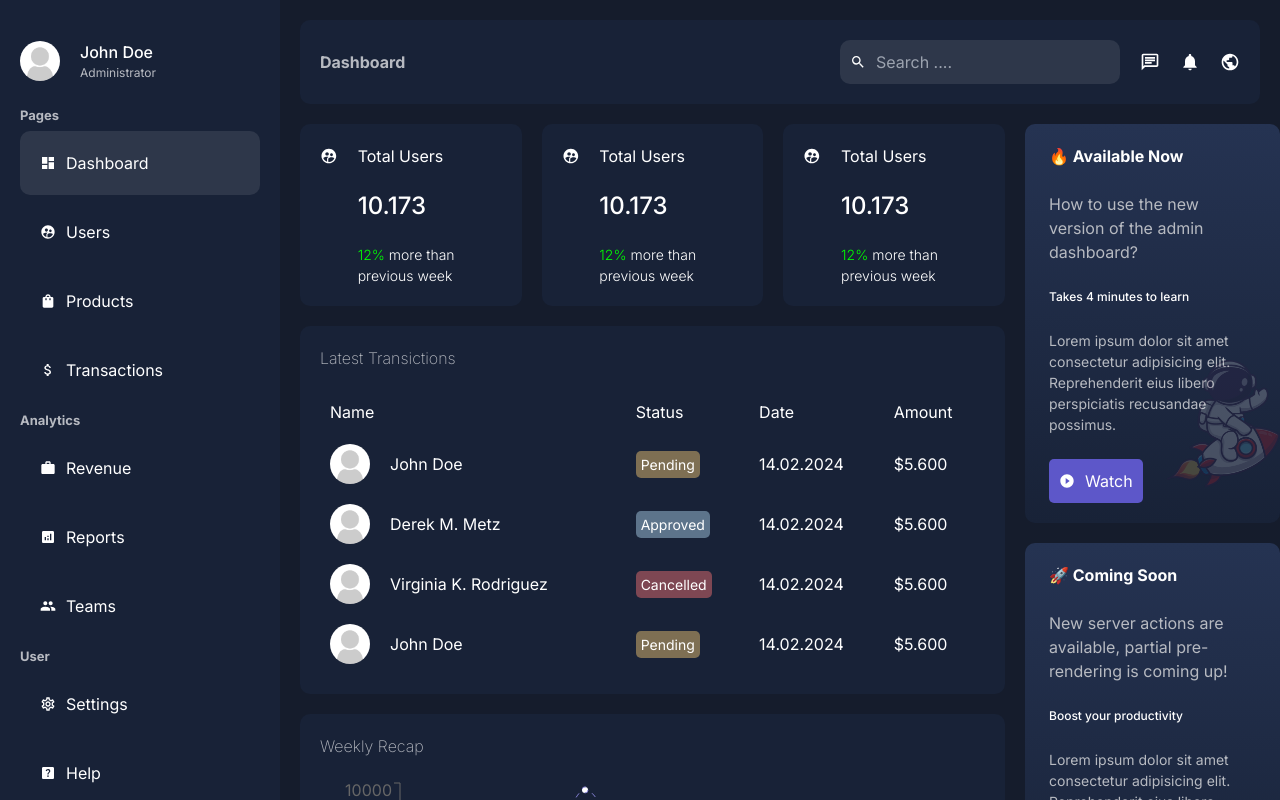
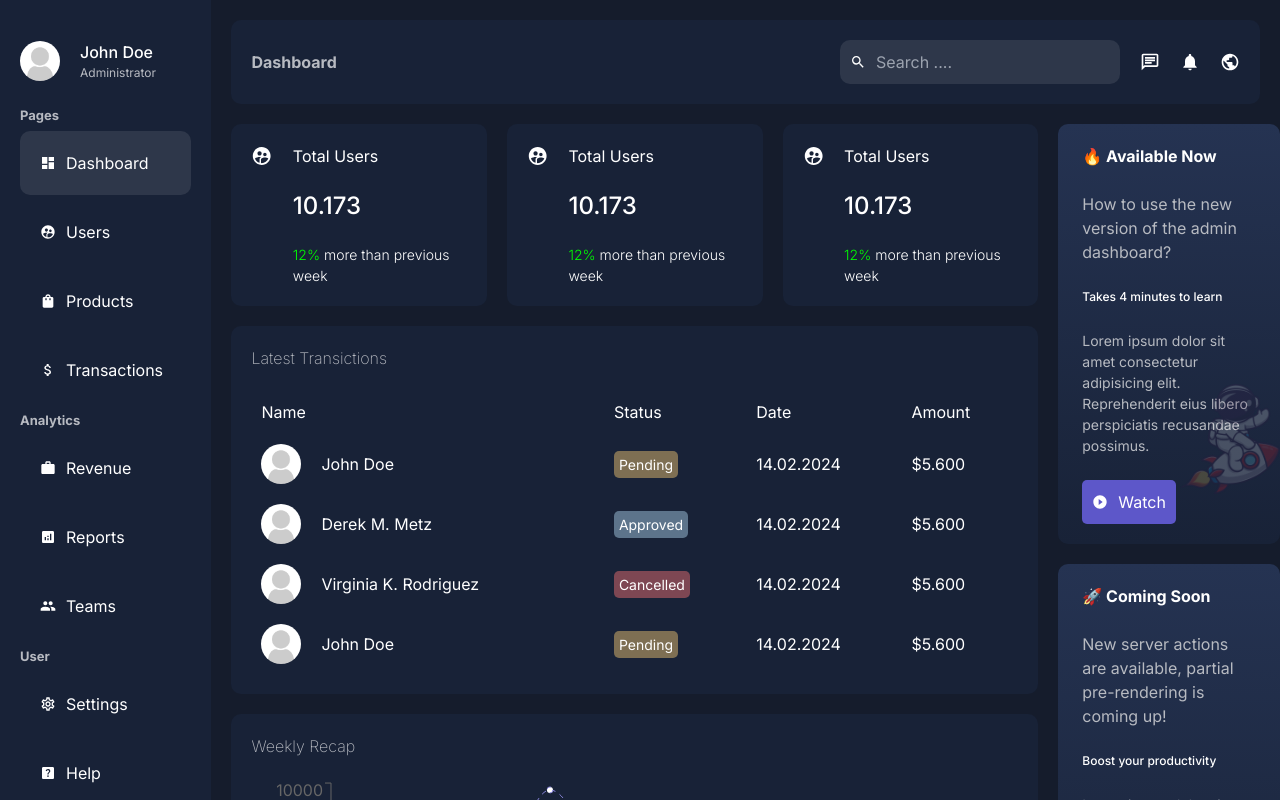
Before and after one commit to ayonbit/dashboard-app, a Next.js app: page /dashboard in a window 1280 px wide. Shown: the top 800 px of the page. Built offline with nearby package versions, Linux system fonts and the light colour scheme.

Commit message:
dashboard css bug fixed

```diff
--- a/app/ui/dashboard/dashboard.module.css
+++ b/app/ui/dashboard/dashboard.module.css
@@ -8,7 +8,7 @@
   min-height: 100vh;
 }
 .content {
-  flex: 4;
+  flex: 6;
   padding: 20px;
 }
 .wrapper {
@@ -17,7 +17,7 @@
   margin-top: 20px;
 }
 .main {
-  flex: 3;
+  flex: 4;
   display: flex;
   flex-direction: column;
   gap: 20px;
```
